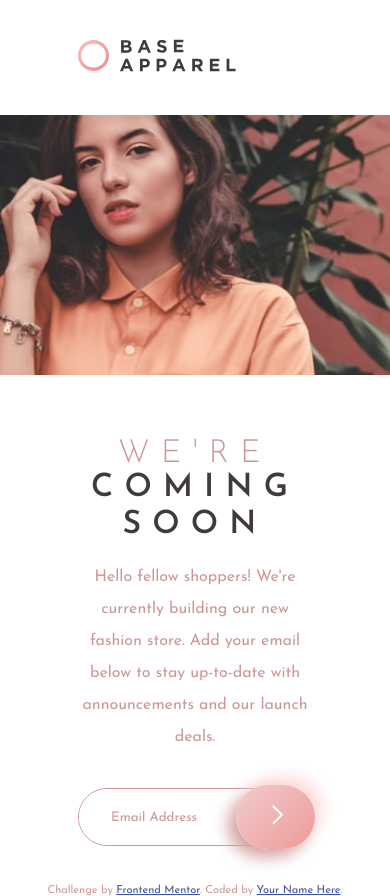
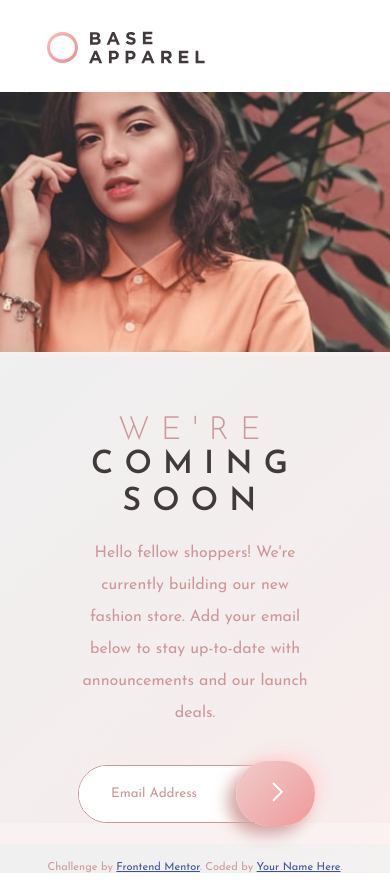
Before and after one commit to Hai567/Base-Apparel-coming-soon-page, a plain HTML site: page index.html in a window 390 px wide. After the commit the page ends 873 px from the top, so only its background shows below. Drawn offline with Linux system fonts and the light colour scheme.

Commit message:
Reduce button transition time, add background color

```diff
--- a/assets/styles.css
+++ b/assets/styles.css
@@ -22,6 +22,7 @@ body{
     flex-wrap: wrap;
     align-content: space-between;
     justify-content: center;
+    background: linear-gradient(137deg,hsl(0deg 52% 96%),hsl(0deg 0% 94%));
 }
 .box{
     display: grid;
@@ -55,8 +56,6 @@ h1, span{
     border: 1.5px solid var(--soft-red) !important;
 }
 /*  */
-
-
 
 .img-container{
     grid-area: 1/5/span 1/8;
@@ -130,7 +129,7 @@ h1, span{
     position: relative;
     right: -2px;
     top: -4.5px;
-    transition: 0.8s !important;
+    transition: 0.6s !important;
 }
 .info-container__form__button img{
     padding-left: 4px;
@@ -159,6 +158,8 @@ h1, span{
 @media all and (max-width: 900px) {
     body{
         width: 100%;
+        background: none;
+        background: linear-gradient(318deg,hsl(0deg 52% 94% / 55%),hsl(0deg 0% 94%));;
     }
     .box{
         display: flex;
@@ -166,11 +167,15 @@ h1, span{
     }
     .icon{
         order: 1;
-        margin: 10% 20%;
+        margin: 9% 12%;
+        margin: 0;
+        padding: 8% 0 6% 12%;
+        background: white;
     }
     .info-container{
         text-align: center;
         padding: 8% 20% 0 20%;
+        background: linear-gradient(318deg,hsl(0deg 52% 94% / 55%),hsl(0deg 0% 94%));
     }
     .info-container__heading{
         padding-top: 12%;
@@ -179,7 +184,11 @@ h1, span{
     .info-container__heading__1{
         font-size: 2rem;
         letter-spacing: 0.7rem;
-    }.info-container__form__button{
+    }.info-container__form{
+        background: white;
+        border-radius: 30px;
+    }
+    .info-container__form__button{
         width: 120px;
         position: relative;
         right: -2px;
```
